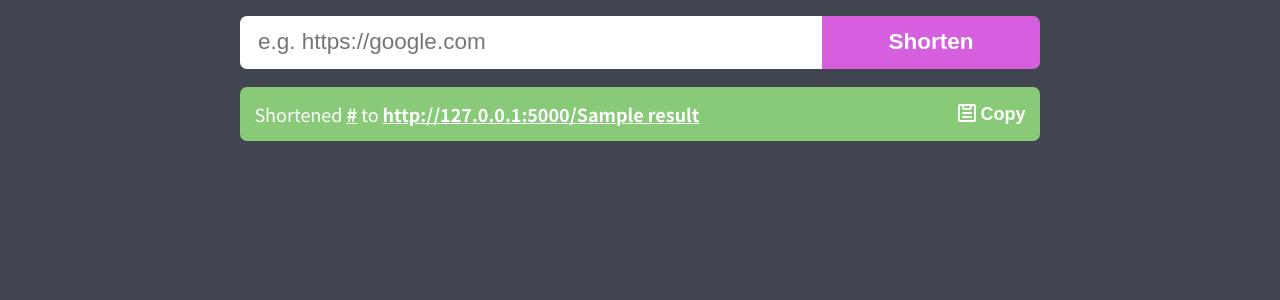
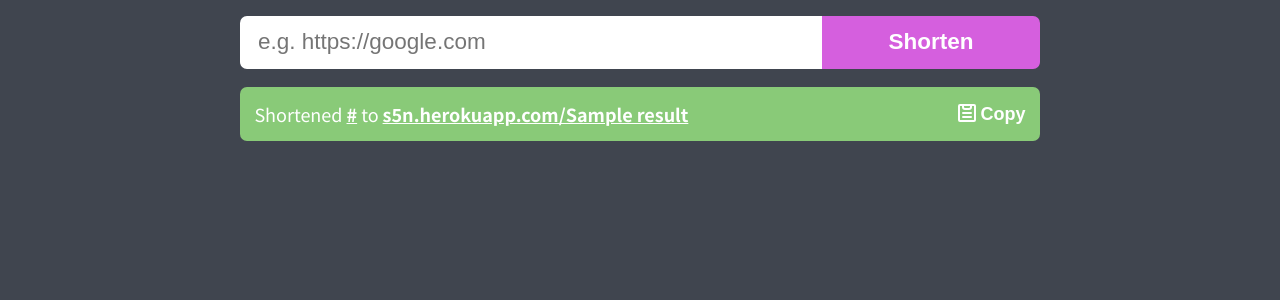
Before and after one commit to SirajChokshi/shorten, a Flask app: template app/templates/index.html in a window 1280 px wide. Shown: the part 190-490 px from the top of the page. Run offline with Flask 2, Linux system fonts and the light colour scheme; the template is opened without the code that fills it: most values are stand-ins (such as "Sample title", 1, 10 or a date in 2020).

Commit message:
fix: correct URL of host

```diff
--- a/app/templates/index.html
+++ b/app/templates/index.html
@@ -26,7 +26,7 @@
       document.getElementById("action-bar").className = "alias-error"
     </script>
     {% elif result != -3 %}
-    <div class="success"><p>Shortened <a rel="noreferrer noopener" href={{ url }}>{{ url }}</a> to <a href={{ "http://127.0.0.1:5000/" + result }} id="short-url">http://127.0.0.1:5000/{{ result }}</a></p><button id="copy"><i class="gg-clipboard"></i> <span id="copy-inner">Copy</span></button></div>
+    <div class="success"><p>Shortened <a rel="noreferrer noopener" href={{ url }}>{{ url }}</a> to <a href={{ "https://s5n.herokuapp.com/" + result }} id="short-url">s5n.herokuapp.com/{{ result }}</a></p><button id="copy"><i class="gg-clipboard"></i> <span id="copy-inner">Copy</span></button></div>
     <script>
       function copyToClipboard(value) {
         var tempInput = document.createElement("input");
```
